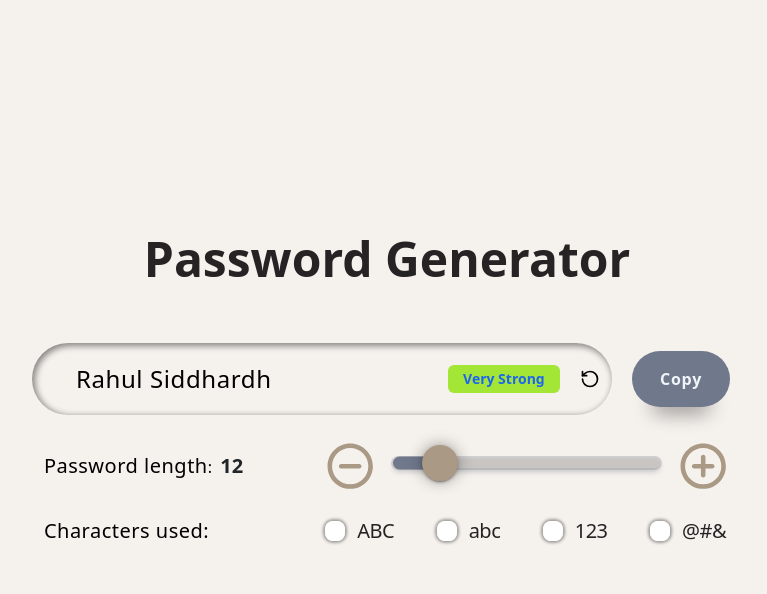
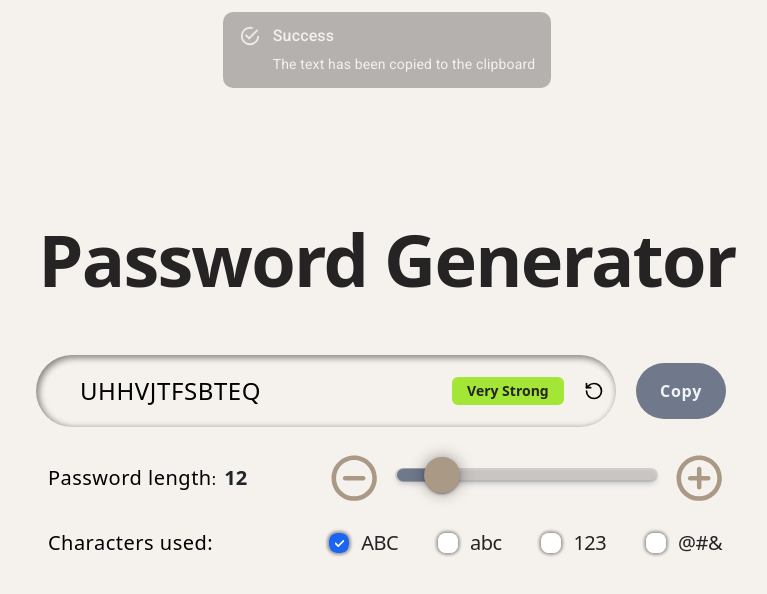
Before and after one commit to sidyr6002/React-Password-Generator, a React (Vite) app: page / in a window 1280 px wide. Both pictures are taken after a click on the button "Copy". Shown: the top 594 px of the page, without its empty margins (253-1020 px from the left). Built offline with nearby package versions, Linux system fonts and the light colour scheme.

Commit message:
Implemented Generate Password funtionality

```diff
--- a/src/App.jsx
+++ b/src/App.jsx
@@ -1,19 +1,23 @@
+import { useContext } from "react";
+import SuccessAlert from "./components/Alert/SuccessAlert";
+import PasswordGenerator from "./components/PasswordGenerator/PasswordGenerator";
+import { SliderAlertContext } from "./context/SliderAlert";
 import "./App.css";
-import { AppContextProvider } from "./AppContextProvider";
-import PasswordGenerator from "./components/PasswordGenerator/PasswordGenerator";
 
 function App() {
+    const { activeSlider, initialRender } = useContext(SliderAlertContext);
+
     return (
         <>
-            <AppContextProvider>
-                    <div className="flex flex-col h-svh justify-center items-center gap-3 bg-main">
-                        <h1 className="text-4xl md:text-5xl font-bold text-darkCement mb-10 flex justify-center items-center">
-                            Password Generator
-                        </h1>
-                        <PasswordGenerator />
-                    </div>
-			</AppContextProvider>
-
+            <div className="flex flex-col h-svh justify-center items-center gap-3 bg-main">
+                <div className={"fixed top-3 " + (activeSlider ? "animate-fadeIn" : (initialRender ? "hidden" : "animate-fadeOut"))}>
+                     <SuccessAlert />
+                </div>
+                <h1 className="text-4xl md:text-7xl font-bold text-darkCement mb-10 text-center tracking-tight">
+                    Password Generator
+                </h1>
+                <PasswordGenerator />
+            </div>
         </>
     );
 }
--- a/src/AppContextProvider.jsx
+++ b/src/AppContextProvider.jsx
@@ -1,8 +1,10 @@
 import { combineComponents } from "./components/CombineComponents";
 import { PassLengthProvider } from "./context/PassLength";
+import { SliderAlertProvider } from "./context/SliderAlert";
 
 const providers = [
-    PassLengthProvider
+    PassLengthProvider,
+    SliderAlertProvider
 ]
 
 export const AppContextProvider = combineComponents(...providers)
--- /dev/null
+++ b/src/components/Alert/SuccessAlert.jsx
@@ -0,0 +1,23 @@
+import React from "react";
+import Alert from "@mui/material/Alert";
+import AlertTitle from "@mui/material/AlertTitle";
+
+function SuccessAlert() {
+    return (
+        <Alert
+            severity="success"
+            sx={{
+                bgcolor: "#252323",
+                borderRadius: "10px",
+                ".MuiAlert-message, .MuiAlert-icon": {
+                    color: "#f5f1ed",
+                },
+            }}
+        >
+            <AlertTitle>Success</AlertTitle>
+            The text has been copied to the clipboard
+        </Alert>
+    );
+}
+
+export default SuccessAlert;
--- a/src/components/Label/Label.jsx
+++ b/src/components/Label/Label.jsx
@@ -30,7 +30,7 @@ function Label({ passLength }) {
     }
 
     return (
-        <label className={"text-xs md:text-sm font-semibold text-blue-600 " + backgroundColor() +  " px-3 py-1 rounded-md tracking-normal md:trackingwide md:w-28 text-center"}>
+        <label className={"text-xs md:text-sm font-semibold text-darkCement " + backgroundColor() +  " px-3 py-1 rounded-md tracking-normal md:trackingwide md:w-28 text-center"}>
             {Strength()}
         </label>
     );
--- a/src/components/PasswordGenerator/PasswordGenerator.jsx
+++ b/src/components/PasswordGenerator/PasswordGenerator.jsx
@@ -1,37 +1,149 @@
-import React, { useContext } from "react";
+import React, { useContext, useEffect } from "react";
 import { LuRotateCcw } from "react-icons/lu";
 import Slider from "../Slider/Slider";
 import CheckBox from "../CheckBox/CheckBox";
 import Label from "../Label/Label";
 import { PassLengthContext } from "../../context/PassLength";
+import { SliderAlertContext } from "../../context/SliderAlert";
 
 function PasswordGenerator() {
     const { passLength } = useContext(PassLengthContext);
-    const [useUpperCase, setUpperCase] = React.useState(false);
+    const [useUpperCase, setUpperCase] = React.useState(true);
     const [useLowerCase, setLowerCase] = React.useState(false);
     const [useNumbers, setNumbers] = React.useState(false);
     const [useSymbols, setSymbols] = React.useState(false);
 
-    console.log("Password Length", passLength);
-    console.log(useUpperCase, useLowerCase, useNumbers, useSymbols);
+    const { setActiveSlider, setInitialRender } =
+        useContext(SliderAlertContext);
+
+    const [password, setPassword] = React.useState("");
+
+    const getRandomChar = (charSet) => {
+        const randomIndex = Math.floor(Math.random() * charSet.length);
+        return charSet[randomIndex];
+    };
+    const generatePassword = (
+        passLength,
+        useUpperCase = true,
+        useLowerCase,
+        useNumbers,
+        useSymbols
+    ) => {
+        let allChars = "";
+
+        const uppercaseChars = "ABCDEFGHIJKLMNOPQRSTUVWXYZ";
+        const lowercaseChars = "abcdefghijklmnopqrstuvwxyz";
+        const numberChars = "0123456789";
+        const symbolChars = "!@#$%^&*()_+-={}[]|:;,<>.?";
+
+        if (useUpperCase) {
+            allChars += uppercaseChars;
+        }
+        if (useLowerCase) {
+            allChars += lowercaseChars;
+        }
+        if (useNumbers) {
+            allChars += numberChars;
+        }
+        if (useSymbols) {
+            allChars += symbolChars;
+        }
+
+        if (allChars.length === 0) {
+            console.error(
+                "Invalid password criteria. Please include at least one character type."
+            );
+            return null;
+        }
+
+        let password = "";
+
+        // Ensure at least one character from each selected character set
+        password += useUpperCase ? getRandomChar(uppercaseChars) : "";
+        password += useLowerCase ? getRandomChar(lowercaseChars) : "";
+        password += useNumbers ? getRandomChar(numberChars) : "";
+        password += useSymbols ? getRandomChar(symbolChars) : "";
+
+        // Fill the rest of the password with random characters
+        for (let i = password.length; i < passLength; i++) {
+            password += getRandomChar(allChars);
+        }
+
+        // Shuffle the password characters
+        password = password
+            .split("")
+            .sort(() => Math.random() - 0.5)
+            .join("");
+
+        console.log(password);
+        return password;
+    };
+
+    const CopyText = () => {
+        navigator.clipboard.writeText(password);
+
+        setActiveSlider(true);
+        setInitialRender(false);
+        setTimeout(() => {
+            setActiveSlider(false);
+        }, 2500);
+    };
+
+    useEffect(() => {
+        const generatedPassword = generatePassword(
+            passLength,
+            useUpperCase,
+            useLowerCase,
+            useNumbers,
+            useSymbols
+        );
+        if (generatedPassword) {
+            setPassword(generatedPassword);
+        } else {
+            setPassword("");
+        }
+    }, [passLength, useUpperCase, useLowerCase, useNumbers, useSymbols]);
 
     return (
         <div className=" flex flex-col justify-center items-center w-fit">
-            <div className="flex md:flex-row flex-col justify-center items-center gap-0 md:gap-2  w-fit p-1">
+            <div className="flex md:flex-row flex-col justify-center items-center gap-2 md:gap-2  w-fit p-1">
                 <div className=" flex items-center gap-1 md:gap-3 p-2 md:p-3 rounded-full shadow-inside">
                     <input
                         type="text"
                         className="border-0 font-light tracking-normal md:tracking-wide focus:border-0 focus:outline-none text-base md:text-2xl ml-2 md:ml-5 text-ellipsis w-48 md:w-fit bg-main"
-                        value="Rahul Siddhardh "
-                        disabled
+                        value={password}
+                        readOnly
                     ></input>
-                    <Label passLength={passLength}/>
-                    <button>
+                    <Label passLength={passLength} />
+                    <button
+                        onClick={() =>
+                            setPassword(
+                                generatePassword(
+                                    passLength,
+                                    useUpperCase,
+                                    useLowerCase,
+                                    useNumbers,
+                                    useSymbols
+                                )
+                            )
+                        }
+                    >
                         <LuRotateCcw className="ml-1 md:ml-2 md:text-xl text-base" />
                     </button>
                 </div>
                 <div>
-                    <button className="m-2 md:m-3 px-4 md:px-7 py-2 md:py-4 transition-spacing ease-out delay-75 hover:m-1 md:hover:m-2 hover:px-5 md:hover:px-8 hover:py-3 md:hover:py-5 rounded-full bg-cement shadow-button">
+                    <button
+                        className="m-2 md:m-3 px-4 md:px-6 py-2 md:py-4 transition-spacing ease-out delay-75 hover:m-1 md:hover:m-2  md:hover:px-7  md:hover:py-5 rounded-full bg-cement active:px-5 active:py-3 "
+                        onClick={() => CopyText()}
+                        disabled={
+                            !(
+                                useLowerCase ||
+                                useUpperCase ||
+                                useNumbers ||
+                                useSymbols
+                            )
+                        }
+                    >
                         <span className="text-slate-100 transition-none text-sm md:text-base font-bold tracking-wider">
                             Copy
                         </span>
@@ -47,7 +159,9 @@ function PasswordGenerator() {
                             </span>
                             :{" "}
                             <span className="font-bold ml-1 md:text-xl text-charcoal">
-                                {passLength < 10 ? `0${passLength}` : passLength}
+                                {passLength < 10
+                                    ? `0${passLength}`
+                                    : passLength}
                             </span>
                         </label>
                     </div>
@@ -57,31 +171,66 @@ function PasswordGenerator() {
                 </div>
                 <div className=" m-3 p-1 flex flex-col md:flex-row gap-4 md:gap-28 ">
                     <div className="flex justify-center items-center">
-                        <label htmlFor="characters"><span className="font-light md:text-xl tracking-wide">Characters used:</span></label>
+                        <label htmlFor="characters">
+                            <span className="font-light md:text-xl tracking-wide">
+                                Characters used:
+                            </span>
+                        </label>
                     </div>
                     <div className="  p-1 flex gap-1 justify-between items-center grow text-darkCement">
                         <div className="flex items-center gap-1">
-                            <CheckBox checked={useUpperCase} onChange={(event) => setUpperCase(event.target.checked)}/>
-                            <label htmlFor="useUpperCase" onClick={() => setUpperCase(!useUpperCase)}>
-                                <span className="text-lg md:text-xl font-medium tracking-tight">ABC</span>
+                            <CheckBox
+                                checked={useUpperCase}
+                                onChange={(event) =>
+                                    setUpperCase(event.target.checked)
+                                }
+                            />
+                            <label
+                                htmlFor="useUpperCase"
+                                onClick={() => setUpperCase(!useUpperCase)}
+                            >
+                                <span className="text-lg md:text-xl font-medium tracking-tight">
+                                    ABC
+                                </span>
                             </label>
                         </div>
                         <div className="flex items-center gap-1">
-                            <CheckBox checked={useLowerCase} onChange={(event) => setLowerCase(event.target.checked)}/>
+                            <CheckBox
+                                checked={useLowerCase}
+                                onChange={(event) =>
+                                    setLowerCase(event.target.checked)
+                                }
+                            />
                             <label htmlFor="useLowerCase">
-                                <span className="text-lg md:text-xl font-medium tracking-tight">abc</span>
+                                <span className="text-lg md:text-xl font-medium tracking-tight">
+                                    abc
+                                </span>
                             </label>
                         </div>
                         <div className="flex items-center gap-1">
-                            <CheckBox checked={useNumbers} onChange={(event) => setNumbers(event.target.checked)}/>
+                            <CheckBox
+                                checked={useNumbers}
+                                onChange={(event) =>
+                                    setNumbers(event.target.checked)
+                                }
+                            />
                             <label htmlFor="useNumbers">
-                                <span className="text-lg md:text-xl font-medium tracking-tight">123</span>
+                                <span className="text-lg md:text-xl font-medium tracking-tight">
+                                    123
+                                </span>
                             </label>
                         </div>
                         <div className="flex items-center gap-1">
-                            <CheckBox checked={useSymbols} onChange={(event) => setSymbols(event.target.checked)}/>
+                            <CheckBox
+                                checked={useSymbols}
+                                onChange={(event) =>
+                                    setSymbols(event.target.checked)
+                                }
+                            />
                             <label htmlFor="useSymbols">
-                                <span className="text-lg md:text-xl font-medium tracking-tight">@#&</span>
+                                <span className="text-lg md:text-xl font-medium tracking-tight">
+                                    @#&
+                                </span>
                             </label>
                         </div>
                     </div>
--- a/src/components/Slider/AddIcon.jsx
+++ b/src/components/Slider/AddIcon.jsx
@@ -11,10 +11,13 @@ const removeIconTheme = createTheme({
                     fontSize: '3.1rem',
                     '@media (min-width: 600px)': {
                         fontSize: '3.4rem',
+                        '&:hover': {
+                            color: '#212529',
+                        }
                     },
                     cursor: 'pointer',
                     color: '#a99985',
-                    '&:hover': {
+                    '&:active': {
                         color: '#212529',
                     }
                 },
--- a/src/components/Slider/RemoveIcon.jsx
+++ b/src/components/Slider/RemoveIcon.jsx
@@ -11,10 +11,13 @@ const removeIconTheme = createTheme({
                     fontSize: '3.1rem',
                     '@media (min-width: 600px)': {
                         fontSize: '3.4rem',
+                        '&:hover': {
+                            color: '#212529',
+                        }
                     },
                     cursor: 'pointer',
                     color: '#a99985',
-                    '&:hover': {
+                    '&:active': {
                         color: '#212529',
                     },
                 }
--- /dev/null
+++ b/src/context/SliderAlert.jsx
@@ -0,0 +1,15 @@
+import { createContext, useState } from "react"
+
+
+export const SliderAlertContext = createContext(null);
+
+export const SliderAlertProvider = (Props) => {
+    const [activeSlider, setActiveSlider] = useState(false);
+    const [initialRender, setInitialRender] = useState(true);
+
+    return (
+        <SliderAlertContext.Provider value={{activeSlider, setActiveSlider, initialRender, setInitialRender}}>
+            {Props.children}
+        </SliderAlertContext.Provider>
+    )
+}
--- a/src/main.jsx
+++ b/src/main.jsx
@@ -1,11 +1,13 @@
-import React from 'react'
-import ReactDOM from 'react-dom/client'
-import App from './App.jsx'
-import './index.css'
+import React from "react";
+import ReactDOM from "react-dom/client";
+import App from "./App.jsx";
+import "./index.css";
+import { AppContextProvider } from "./AppContextProvider.jsx";
 
-
-ReactDOM.createRoot(document.getElementById('root')).render(
-  <React.StrictMode>
-    <App />
-  </React.StrictMode>,
-)
+ReactDOM.createRoot(document.getElementById("root")).render(
+    <React.StrictMode>
+        <AppContextProvider>
+            <App />
+        </AppContextProvider>
+    </React.StrictMode>
+);
```
Also changed, not shown: tailwind.config.js (+22 -0 lines).
